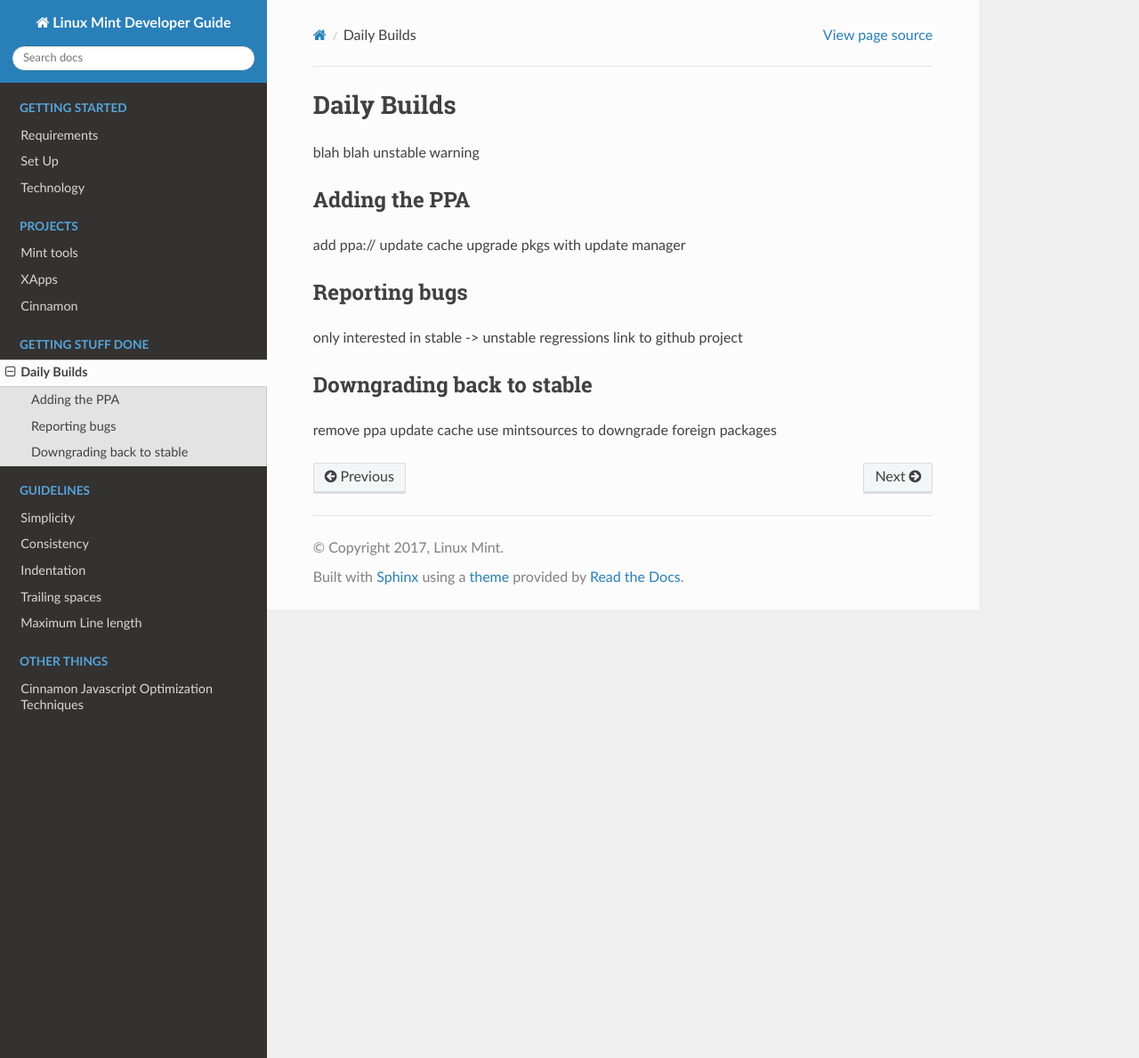
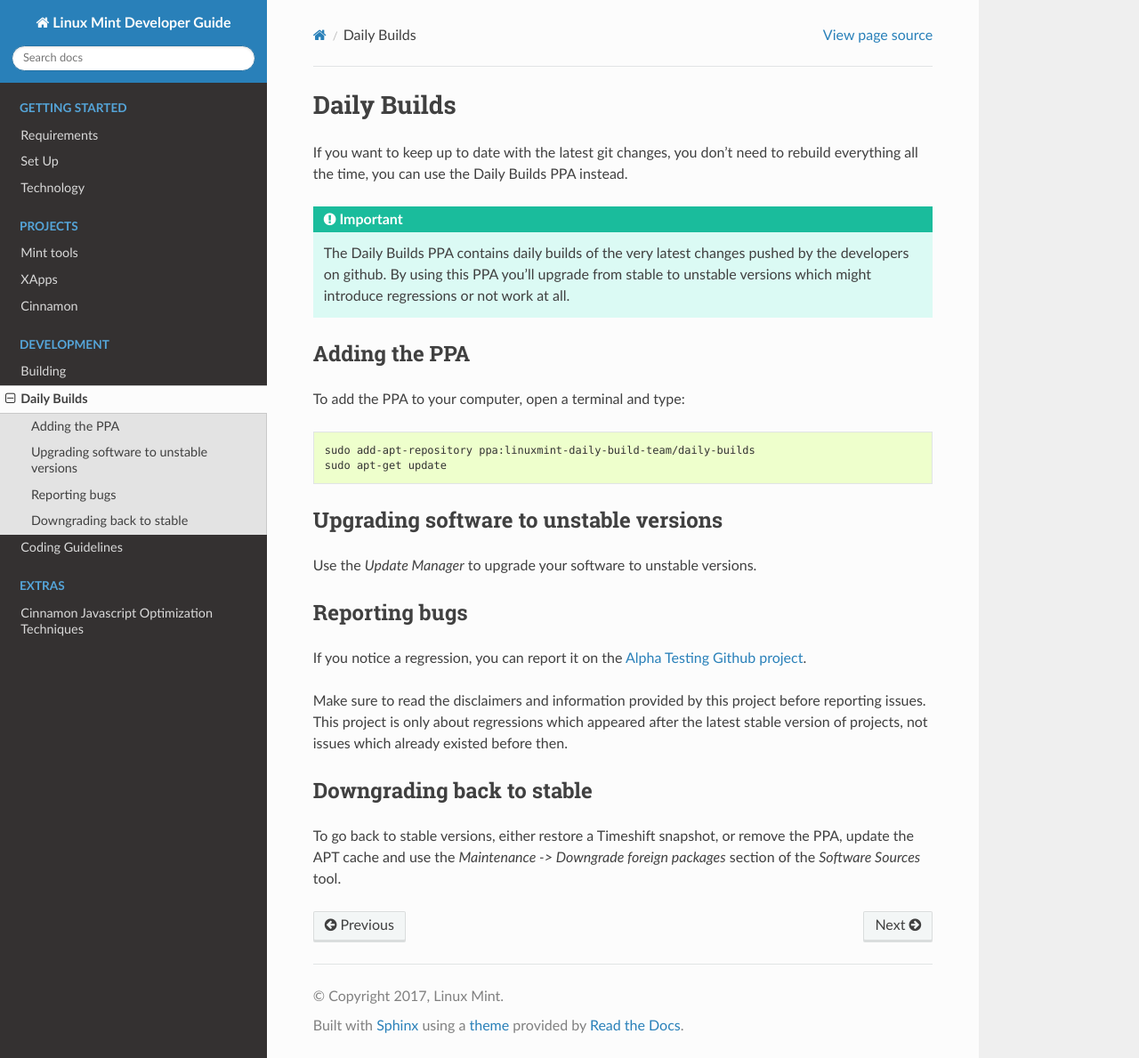
Before and after one commit to linuxmint/doc-developer-guide, a Sphinx documentation site: the page built from docs/daily_builds_ppa.rst, in a window 1280 px wide and 1189 px high. Shown: the whole window at 89% size. Built offline with Sphinx 7.4.7 and the Read the Docs theme 2.0.0, drawn with Linux system fonts in a browser that asks for light colours; pages that are not in the unit, such as notebooks, are missing from menus.

Commit message:
Add more content

```diff
--- a/docs/daily_builds_ppa.rst
+++ b/docs/daily_builds_ppa.rst
@@ -2,25 +2,34 @@
 Daily Builds
 ============
 
-blah blah
-unstable warning
+If you want to keep up to date with the latest git changes, you don't need to rebuild everything all the time, you can use the Daily Builds PPA instead.
+
+.. important::
+    The Daily Builds PPA contains daily builds of the very latest changes pushed by the developers on github. By using this PPA you'll upgrade from stable to unstable versions which might introduce regressions or not work at all.
 
 Adding the PPA
 --------------
 
-add ppa://
-update cache
-upgrade pkgs with update manager
+To add the PPA to your computer, open a terminal and type:
+
+.. code-block:: console
+
+	sudo add-apt-repository ppa:linuxmint-daily-build-team/daily-builds
+	sudo apt-get update
+
+Upgrading software to unstable versions
+---------------------------------------
+
+Use the `Update Manager` to upgrade your software to unstable versions.
 
 Reporting bugs
 --------------
 
-only interested in stable -> unstable regressions
-link to github project
+If you notice a regression, you can report it on the `Alpha Testing Github project <https://github.com/linuxmint/alpha-testing>`_.
+
+Make sure to read the disclaimers and information provided by this project before reporting issues. This project is only about regressions which appeared after the latest stable version of projects, not issues which already existed before then.
 
 Downgrading back to stable
 --------------------------
 
-remove ppa
-update cache
-use mintsources to downgrade foreign packages
+To go back to stable versions, either restore a Timeshift snapshot, or remove the PPA, update the APT cache and use the `Maintenance -> Downgrade foreign packages` section of the `Software Sources` tool.
--- a/docs/coding_style.rst
+++ b/docs/guidelines.rst
@@ -1,5 +1,11 @@
+Coding Guidelines
+=================
+
+Coding Style
+------------
+
 Simplicity
-----------
+~~~~~~~~~~
 
 Prefer simple instructions over complicated ones, even if that means using more lines or duplicating code.
 
@@ -8,19 +14,19 @@ Avoid one-liners, complicated conditions, language specificities and abstract/ge
 If your code needs to be explained, comment it.. or even better, rewrite it in a simpler way.
 
 Consistency
------------
+~~~~~~~~~~~
 
 Adopt the coding style used in the project you're contributing to.
 
 This guarantees consistency between your new code and the existing code.
 
 Indentation
------------
+~~~~~~~~~~~
 
 In new projects or new files, do not use tabs. Use 4 space characters instead.
 
 Trailing spaces
----------------
+~~~~~~~~~~~~~~~
 
 Do not leave trailing spaces in your code.
 
@@ -29,7 +35,7 @@ Do not leave trailing spaces in your code.
     to easily delete them.
 
 Maximum Line length
--------------------
+~~~~~~~~~~~~~~~~~~~
 
 Fit your code within 120 columns.
 
```
Also changed, not shown: docs/building.rst (added, +53 -0 lines), docs/index.rst (+4 -32 lines).
